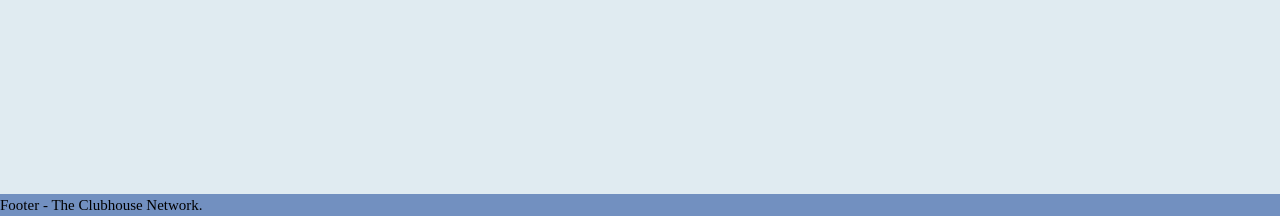
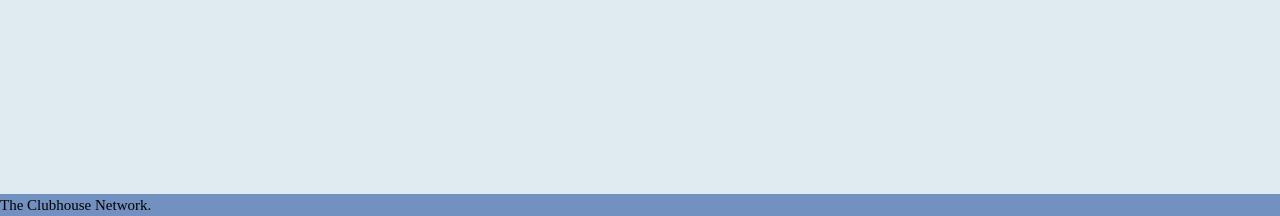
Before and after one commit to liwanlin41/Clubhouse, a Flask app: a page that uses application/templates/base.html in a window 1280 px wide. Shown: the part 584-800 px from the top of the page. Run offline with Flask 2, Linux system fonts and the light colour scheme; some web fonts are replaced.

Commit message:
deleted word Footer from the footer

```diff
--- a/application/templates/base.html
+++ b/application/templates/base.html
@@ -56,7 +56,7 @@
 
             <footer>
                 {% block footer %}
-                Footer - The Clubhouse Network.
+                The Clubhouse Network.
                 {% endblock %}
             </footer>
         </article>
```
